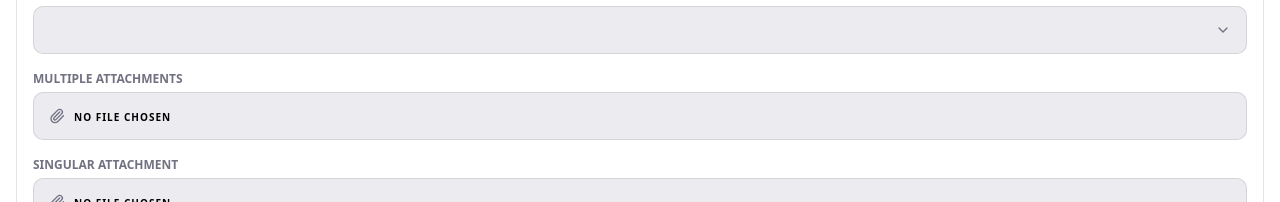
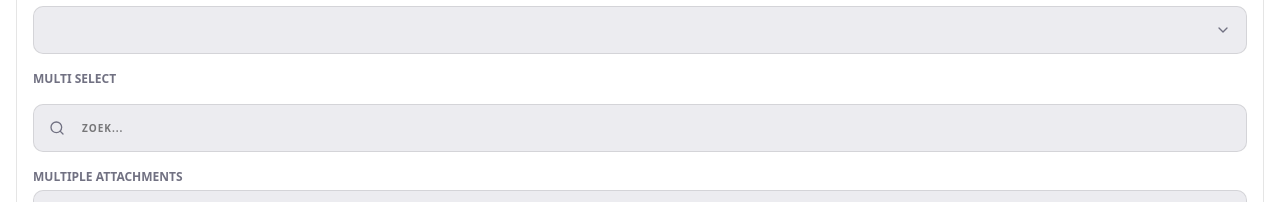
Before and after one commit to SELab-2/viernulvier-4, a Nuxt app in the folder frontend/: page /tempShowcase in a window 1280 px wide. Shown: the part 553-755 px from the top of the page. Built offline with nearby package versions, Linux system fonts and the light colour scheme.

Commit message:
added base multiselect component

```diff
--- a/frontend/app/components/SearchBar.vue
+++ b/frontend/app/components/SearchBar.vue
@@ -87,6 +87,7 @@ const clear = () => { // handles clearing the input
   internalQuery.value = ""
   emit("update:modelValue", "")
 }
+defineExpose({clear}) // exposes the clear method to the parent components
 const submit = () => { // handles input when pressing enter
   emit("update:modelValue", internalQuery.value)
   inputRef.value?.blur()
--- a/frontend/app/components/form/BaseForm.vue
+++ b/frontend/app/components/form/BaseForm.vue
@@ -28,6 +28,7 @@ import BaseDate from "./fields/BaseDate.vue";
 import BaseFileUpload from "./fields/BaseFileUpload.vue";
 import BaseTagInput from "./fields/BaseTagInput.vue";
 import BaseSelect from "./fields/BaseSelect.vue";
+import BaseMultiSelect from "./fields/BaseMultiSelect.vue";
 
 
 interface Props {
@@ -42,7 +43,8 @@ const components: Record<FieldComponent, any> = { // mapping
   BaseDate,
   BaseFileUpload,
   BaseTagInput,
-  BaseSelect
+  BaseSelect,
+  BaseMultiSelect
 }
 
 const emit = defineEmits<{
--- a/frontend/app/components/form/fields/BaseFileUpload.vue
+++ b/frontend/app/components/form/fields/BaseFileUpload.vue
@@ -25,7 +25,7 @@ interface Props {
   id?: string
   required?: boolean // adds a "*" if required
   accept?: string // accepted file types
-  multiple?: boolean // accepts one or multiple files ?
+  multiple?: boolean // if multiple files are accepted
 }
 const props = withDefaults(defineProps<Props>(), {
   accept: '',
--- /dev/null
+++ b/frontend/app/components/form/fields/BaseMultiSelect.vue
@@ -0,0 +1,101 @@
+<script setup lang="ts">
+/**
+ * A reusable multi-select component, includes:
+ *  - Optional label
+ *  - Required indicator
+ *  - Searchable options via SearchBar
+ *  - Single or multiple selection (default single)
+ *  - Allows values other than given values (default false)
+ *  - Binds selected value(s) via v-model
+ *
+ * Usage:
+ * <BaseMultiSelect
+ *   v-model="selected"
+ *   :options="['Option A', 'Option B', 'Option C']"
+ *   label="Category"
+ *   multiple
+ *   required
+ * />
+ */
+
+import { ref } from 'vue'
+import { X } from 'lucide-vue-next'
+
+interface Props {
+  label?: string // label displayed above the field
+  id?: string
+  required?: boolean // adds a "*" if required
+  options: string[] // options where can be selected from
+  multiple?: boolean // if multiple options can be selected
+  placeholder?: string // placeholder text displayed inside the field
+  freeInput?: boolean // allows values outside of given options
+}
+const props = withDefaults(defineProps<Props>(), {
+  multiple: false,
+  freeInput: false
+})
+
+const model = defineModel<string[]>({ default: [] })
+const searchQuery = ref('')
+
+const searchBarRef = ref()
+
+function handleSelect(value: string) { // handles selecting an item
+  if (!value) return
+  if (!props.freeInput && !props.options.includes(value)) return // reject if not in options
+  if (props.multiple) {
+    if (!model.value.includes(value)) {
+      model.value = [...model.value, value]
+    }
+  } else {
+    model.value = [value]
+  }
+  searchBarRef.value?.clear() // clear search after selecting
+}
+
+function removeItem(item: string) { // handles removing an item
+  model.value = model.value.filter(i => i !== item)
+}
+
+// filters out already selected items from suggestions
+const availableOptions = computed(() =>
+    props.options.filter(o => !model.value.includes(o))
+)
+</script>
+
+<template>
+  <div class="m-4">
+    <!-- Optional label -->
+    <label v-if="label" :for="id" class="text-[12px] font-bold uppercase text-muted-foreground mb-1 block">
+      {{ label }} <span v-if="required" class="text-red-500">*</span>
+    </label>
+
+    <!-- SearchBar -->
+    <div class="-mx-4">
+      <SearchBar
+          ref="searchBarRef"
+          v-model="searchQuery"
+          :items="availableOptions"
+          :placeholder="placeholder"
+          :id="id"
+          @update:modelValue="handleSelect"
+      />
+    </div>
+
+    <!-- Selected items -->
+    <div v-if="model.length" class="mt-2 border border-border rounded-lg overflow-hidden">
+      <div
+          v-for="item in model"
+          :key="item"
+          class="flex items-center justify-between px-4 h-10 text-[10px] font-bold uppercase tracking-widest text-foreground transition-colors duration-150 hover:bg-muted border-b border-border last:border-b-0"
+      >
+        <span class="truncate mr-4">{{ item }}</span>
+        <X class="w-3 h-3 shrink-0 cursor-pointer text-muted-foreground hover:text-foreground transition-colors" @click="removeItem(item)" />
+      </div>
+    </div>
+  </div>
+</template>
+
+<style scoped>
+
+</style>
--- a/frontend/app/pages/tempShowcase.vue
+++ b/frontend/app/pages/tempShowcase.vue
@@ -1,6 +1,5 @@
 <script setup lang="ts">
 import type { FormField } from "../types/FormField";
-import { ref } from "vue";
 
 const fields: FormField[] = [
   {
@@ -53,6 +52,16 @@ const fields: FormField[] = [
       label: 'Category',
       options: ['Option A', 'Option B', 'Option C'],
       required: true
+    }
+  },
+  {
+    component: 'BaseMultiSelect',
+    name: 'multiselect',
+    props: {
+      label: 'Multi Select',
+      options: ['Banana', 'Apple', 'Pineapple', 'Grape', 'Mango', "Blueberry", "Lychee"],
+      multiple: true,
+      freeInput: true
     }
   },
   {
--- a/frontend/app/types/FormField.ts
+++ b/frontend/app/types/FormField.ts
@@ -5,6 +5,7 @@ export type FieldComponent =
     | 'BaseFileUpload'
     | 'BaseTagInput'
     | 'BaseSelect'
+    | 'BaseMultiSelect'
 
 export interface FormField {
     component: FieldComponent // which base component
```
